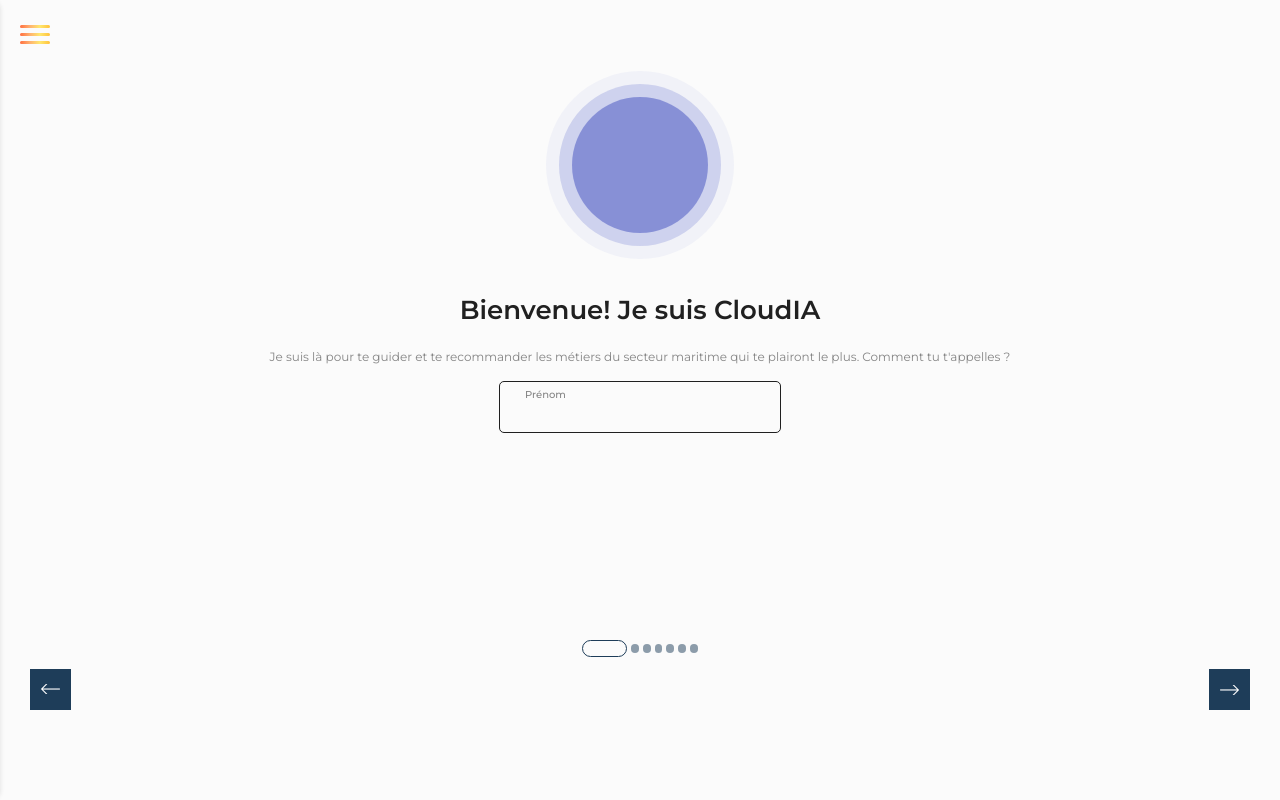
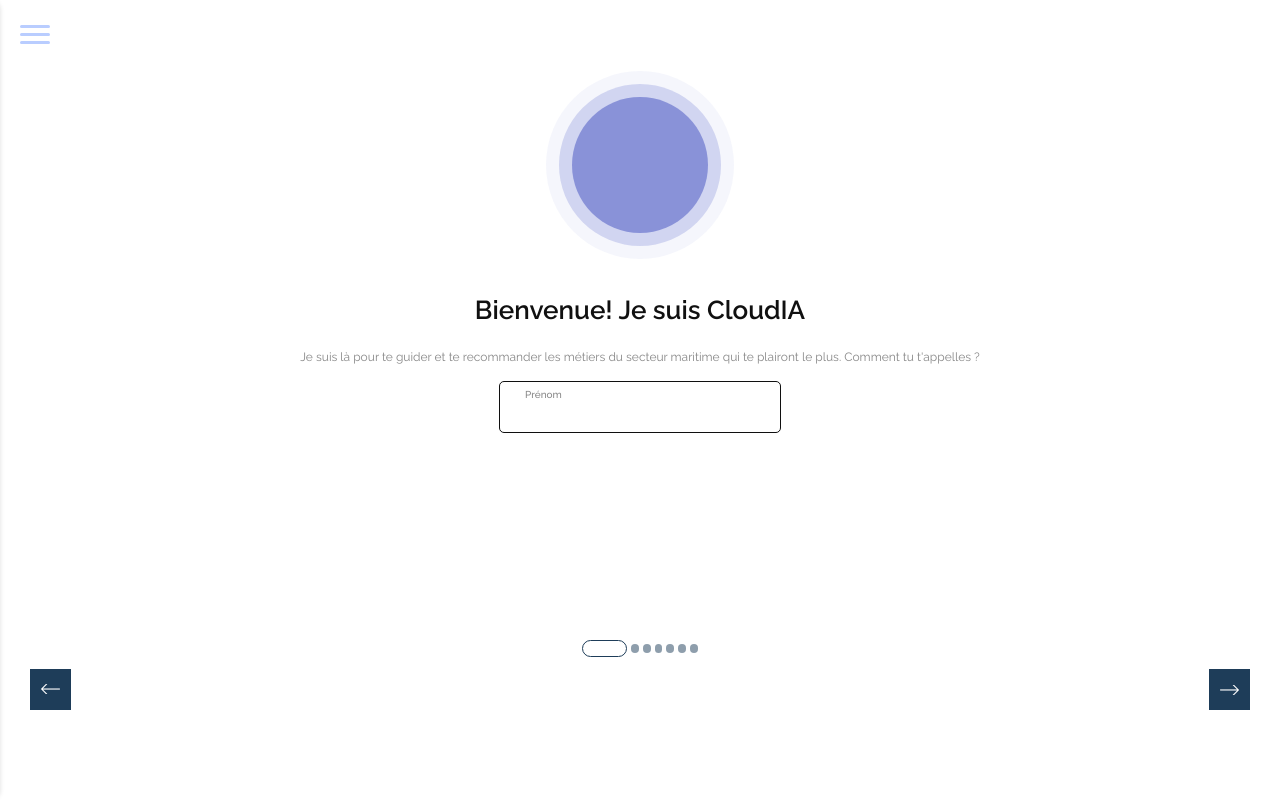
Before and after one commit to UTkraken/CloudIA, a Django app: page /home/onboarding in a window 1280 px wide. Run offline with Django 4.2, Linux system fonts and the light colour scheme; style sheets or scripts are compiled from the project's sources; some libraries are stand-ins or nearby versions.

Commit message:
fix: obsolete style

```diff
--- a/front/static/scss/_menu.scss
+++ b/front/static/scss/_menu.scss
@@ -17,7 +17,7 @@
             div {
                 transition: .7s;
 
-                background: $gradient;
+                background: $color_blue;
                 width: 30px;
                 height: 3px;
                 border-radius: 3px;
--- a/front/static/style.scss
+++ b/front/static/style.scss
@@ -1,15 +1,11 @@
-@import url('https://fonts.googleapis.com/css2?family=Montserrat:ital,wght@0,100;0,200;0,300;0,400;0,500;0,600;0,700;0,800;0,900;1,100;1,200;1,300;1,400;1,500;1,600;1,700;1,800;1,900&display=swap');
-@import url('https://fonts.googleapis.com/css2?family=Poppins:wght@300;500&display=swap');
-
+@import url('https://fonts.googleapis.com/css2?family=Raleway:ital,wght@0,100;0,200;0,300;0,400;0,500;0,600;0,700;0,800;0,900;1,100;1,200;1,300;1,400;1,500;1,600;1,700;1,800&display=swap');
 //Les differentes variables couleurs
-$color_fond : #FBFBFB;
 $color_white : #FFFFFF;
-$color_grey1 : #202020;
-$color_grey2 : #DDDDDD;
-$color_blue : #1E3D59;
-$color_beige : #F5F0E5;
-$color_green : #E3F1D1;
-$gradient : linear-gradient(90deg, #FF6E40 0%, #FFB16F 33%, #FFE86F 66%, #FFC13B 100%);
+$color_grey1 : #101010;
+$color_purple : #4251C0;
+$color_blue : #B9CDFF;
+$color_dark_blue : #0A0E2E;
+$color_gray_blue : #1E3D59;
 
 
 $valid_color: #30ba4e;
@@ -17,7 +13,7 @@ $medium_color: #f8b645;
 $no_valid_color: #EA5B5B;
 
 //Les differentes variables font
-$font1: 'Montserrat', sans-serif;
+$font1: 'Raleway', sans-serif;
 
 p,
 h1,
@@ -56,14 +52,14 @@ span {
 
 //Mixin des bouttons bleu
 @mixin blue_button {
-    padding: 15px 25px;
-    background-color: $color_blue;
+    padding: 10px 10px;
+    background-color: $color_purple;
     border-radius: 5px;
     border: none;
 
     font-family: $font1;
     font-size: 15px;
-    font-weight: 600;
+    font-weight: 400;
     color: $color_white;
     margin: 10px 0;
 }
@@ -73,30 +69,6 @@ span {
     display: flex;
     flex-wrap: wrap;
     justify-content: $justify;
-}
-
-//Row Link mixin
-@mixin row_link {
-    @include flex(flex-start);
-    align-items: center;
-    margin: 15px 0;
-
-    div {
-        background-repeat: no-repeat;
-        background-position: center;
-        background-size: contain;
-        width: 20px;
-        height: 20px;
-        margin: 0 15px 0 0;
-    }
-
-    p {
-        font-family: $font1;
-        font-size: 12px;
-        font-weight: 200;
-        text-align: left;
-        margin: 0;
-    }
 }
 
 //Mixin input
@@ -179,102 +153,34 @@ span {
 
 }
 
-//Mixin input file
-@mixin form_input_file {
-    width: 100%;
-    margin: 20px 0;
-    @include flex(space-around);
+//Row Link mixin
+@mixin row_link {
+    @include flex(flex-start);
     align-items: center;
+    margin: 15px 0;
 
-    .button-part {
-        border: 1px solid $color_blue;
-        background-color: $color_blue;
-        border-radius: 7px;
-        padding: 10px 20px;
-        margin: 10px 0;
-        box-sizing: border-box;
-        position: relative;
-        transition: .7s;
-
-        @include flex(center);
-        align-items: center;
-
-        p {
-            margin: 0;
-            font-family: $font1;
-            font-size: 12px;
-            font-weight: 500;
-            text-align: center;
-            color: $color_white;
-        }
-
-        input {
-            position: absolute;
-            background-color: transparent;
-            top: 0;
-            left: 0;
-            margin: 0;
-            width: 100%;
-            height: 100%;
-            opacity: 0;
-
-            &:focus {
-                outline: none !important;
-            }
-        }
-
-        &:hover {
-            background-color: transparent;
-            transition: .7s;
-
-            p {
-                color: $color_blue;
-            }
-        }
+    div {
+        background-repeat: no-repeat;
+        background-position: center;
+        background-size: contain;
+        width: 20px;
+        height: 20px;
+        margin: 0 15px 0 0;
     }
 
-    .img-part {
-        height: 80px;
-        width: 80px;
-        border: 1px solid $color_grey1;
-        border-radius: 10px;
-
-        background-position: center;
-        background-size: cover;
-        background-repeat: no-repeat;
-    }
-}
-
-//Style boutton pagination
-@mixin pagination{
-    @include flex(center);
-    align-content: center;
-
-    div {
-        width: 25px;
-        height: 25px;
-        border: 1px solid $color_grey1;
-        border-radius: 2px;
-        margin: 0 5px;
-
-        @include flex(center);
-        align-content: center;
-
+    p {
         font-family: $font1;
-        color: $color_grey1;
-        font-size: 10px;
-        font-weight: 400;
-    }
-    .active{
-        background-color: $color_grey1;
-        color:$color_white
+        font-size: 12px;
+        font-weight: 200;
+        text-align: left;
+        margin: 0;
     }
 }
 
 //Déclaration des attributs de bases
 body {
     margin: 0;
-    background-color: $color_fond ;
+    background-color: $color_white ;
     position: relative;
     height: max-content;
     transition: .7s;
```
Also changed, not shown: other parts of front/static/scss/_menu.scss (+41 -19 lines), other parts of front/static/style.scss (+96 -3 lines).
